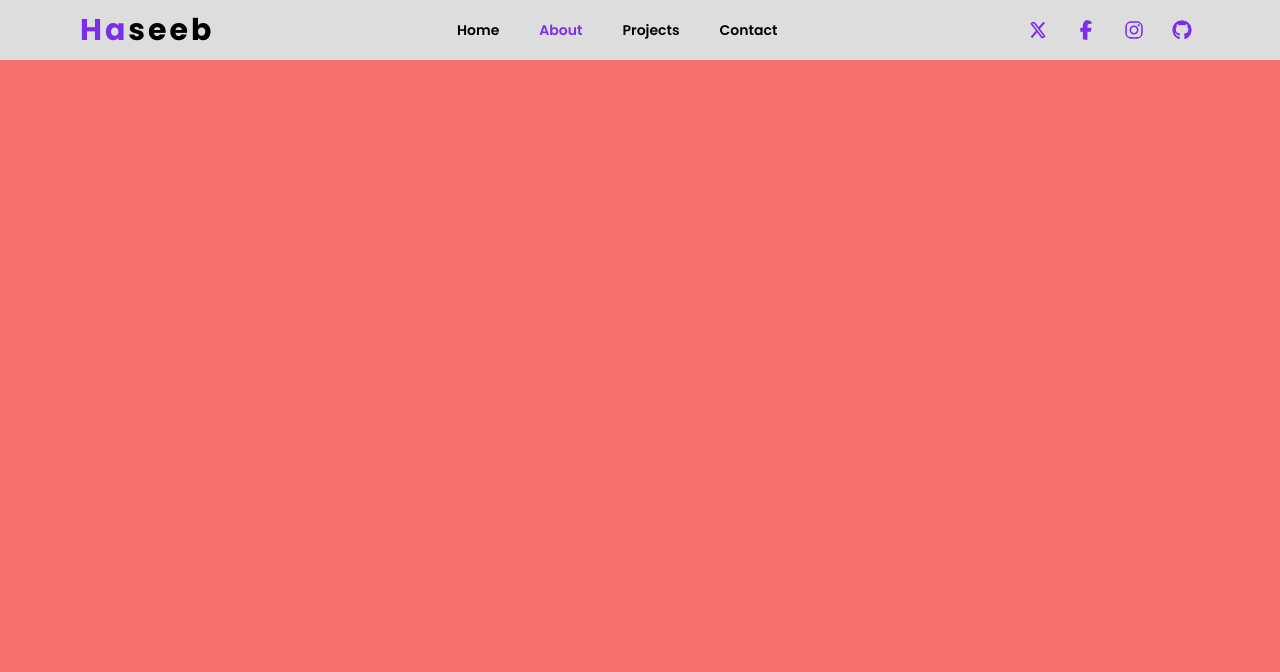
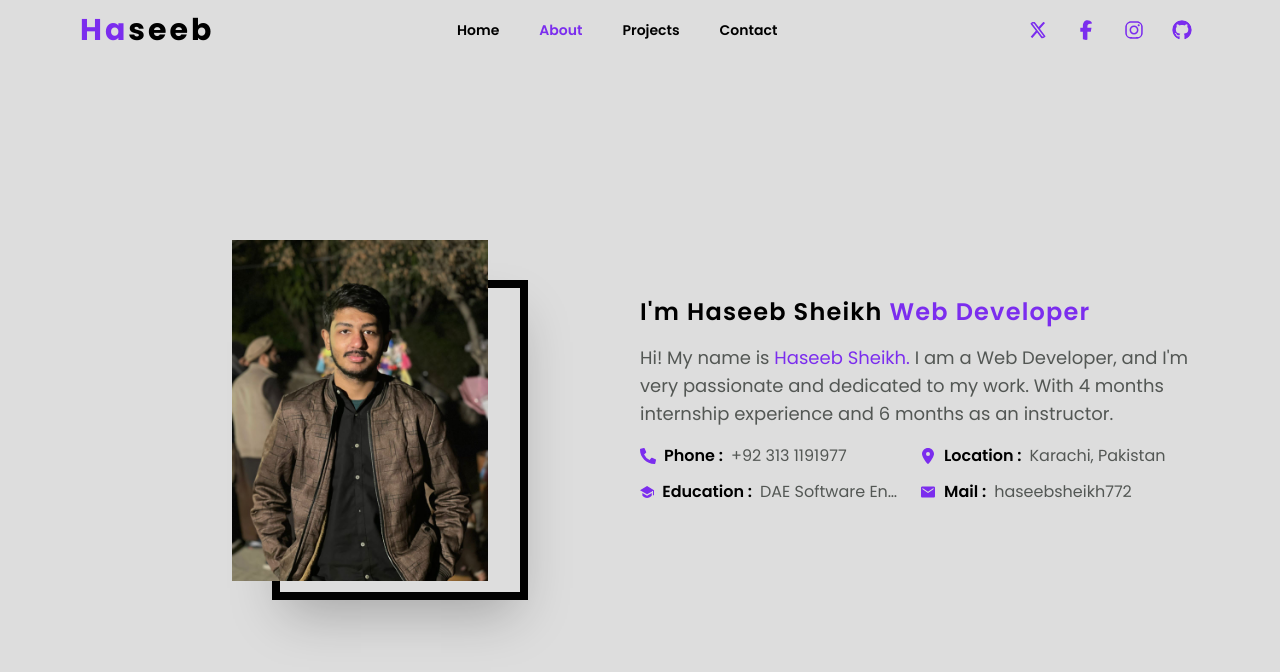
Before and after one commit to AbdulHaseb9/portfolio_site, a React (Vite) app: page /aboutme in a window 1280 px wide. Shown: the top 672 px of the page. Built offline with nearby package versions, Linux system fonts and the light colour scheme; a web font is replaced by a local one.

Commit message:
create about us section and fix some nav issues

```diff
--- /dev/null
+++ b/src/Pages/Aboutme.jsx
@@ -0,0 +1,30 @@
+import React from 'react'
+import profile_pic from '/profile_pic2.jpeg'
+import { FaPhoneAlt } from "react-icons/fa";
+import { FaLocationDot } from "react-icons/fa6";
+import { IoMdMail } from "react-icons/io";
+import { RiGraduationCapFill } from "react-icons/ri";
+
+export default function Aboutme() {
+  return (
+    <div className='px-5 w-full flex items-center justify-center flex-col py-24 gap-y-20 md:flex-row lg:h-screen xl:px-20'>
+      <div className='w-full md:w-1/2 flex justify-center items-center'>
+        <div className='relative w-64 h-80'>
+          <img src={profile_pic} alt="My Picture"
+            className='z-20 absolute top-0 left-0 object-cover' />
+          <div className='before:content-[""] before:h-full before:w-full before:absolute before:top-10 before:left-5 lg:before:left-10 before:shadow-2xl before:border-8'></div>
+        </div>
+      </div>
+      <div className='w-full md:w-1/2 flex flex-col justify-center gap-y-4'>
+        <h2 className='text-2xl font-semibold tracking-wider'>I'm Haseeb Sheikh <span className='text-primary'>Web Developer</span></h2>
+        <p className='text-lg text-gray'>Hi! My name is <span className='text-primary'>Haseeb Sheikh.</span> I am a Web Developer, and I'm very passionate and dedicated to my work. With 4 months internship experience and 6 months as an instructor.</p>
+        <div className='grid grid-cols-1 lg:grid-cols-2 place-content-center gap-y-3'>
+          <div className='flex items-center gap-x-2 text-gray'><FaPhoneAlt className='text-primary' /><h4 className='font-semibold text-black'>Phone :</h4>+92 313 1191977</div>
+          <div className='flex items-center gap-x-2 text-gray'><FaLocationDot className='text-primary' /><h4 className='font-semibold text-black'>Location :</h4>Karachi, Pakistan</div>
+          <div className='flex items-center gap-x-2 text-gray truncate pr-4'><RiGraduationCapFill className='text-primary lg:text-xl' /><h4 className='font-semibold text-black'>Education :</h4><span className='truncate'>DAE Software Engineering</span></div>
+          <div className='flex items-center gap-x-2 text-gray'><IoMdMail className='text-primary' /><h4 className='font-semibold text-black'>Mail :</h4><a href="mailto:haseebsheikh772">haseebsheikh772</a></div>
+        </div>
+      </div>
+    </div>
+  )
+}
--- a/src/components/Skills.jsx
+++ b/src/Pages/Skills.jsx
@@ -16,6 +16,7 @@ import netlify from "/skills/netlify.png";
 import figma from "/skills/figma.png";
 
 export default function Skills() {
+
   const skills = [
     {
       image: reactjs,
--- a/src/components/Aboutme.jsx
+++ /dev/null
@@ -1,9 +0,0 @@
-import React from 'react'
-
-export default function Aboutme() {
-  return (
-    <div className='bg-red-400 h-screen w-full'>
-      about me
-    </div>
-  )
-}
--- a/src/components/Navbar.jsx
+++ b/src/components/Navbar.jsx
@@ -14,7 +14,8 @@ function Navbar() {
     const [sidebar, setSidebar] = useState(false)
     return (
         <>
-            <header className='w-full px-5 py-3 bg-secondary flex justify-between items-center z-10 fixed left-0 top-0 md:px-10 xl:px-20 max-w-[1600px]'>
+            {/* Header */}
+            <header className='w-full px-5 py-3 bg-secondary flex justify-between items-center z-50 fixed left-0 top-0 md:px-10 xl:px-20 max-w-[1600px]'>
                 {/* Logo/Name */}
                 <div className='flex items-center gap-3'>
                     <HiBars3BottomLeft className='text-2xl cursor-pointer md:hidden' onClick={() => setSidebar(!sidebar)} />
@@ -48,7 +49,7 @@ function Navbar() {
                 </div>
             </header>
             {/* Side Bar */}
-            <div className={`h-screen w-full p-6 bg-secondary transition-all duration-500 absolute top-0 ${sidebar ? `left-0` : `-left-full`} z-50`}>
+            <div className={`h-screen w-full p-6 bg-secondary transition-all duration-500 fixed top-0 ${sidebar ? `left-0` : `-left-full`} z-50`}>
                 {/* Top */}
                 <div className={`flex justify-end text-2xl p-2`}>
                     <RxCross2 onClick={() => setSidebar(false)} />
--- a/src/components/Slider.jsx
+++ b/src/components/Work.jsx
@@ -1,3 +1,4 @@
+import hase from "/portfolio1.jpg";
 export const mywork = [
   {
     name: "Modern Dashboard",
--- a/tailwind.config.js
+++ b/tailwind.config.js
@@ -15,6 +15,7 @@ export default {
       backgroundImage: {
         'hero-pattern': "url('/comingsoon_bg.png')",
         'profile-image': "url('/profile_pic.png')",
+        'profile-pic': "url('/profile_pic2.jpeg')",
       },
       screens: {
         mobilelarge: '425px'
```
Also changed, not shown: src/App.jsx (+5 -5 lines), public/portfolio1.jpg (deleted), public/profile_pic2.jpeg (added), src/Pages/Contact.jsx (renamed from src/components/Contact.jsx), src/Pages/Hero.jsx (renamed from src/components/Hero.jsx), src/Pages/Projects.jsx (renamed from src/components/Projects.jsx).
